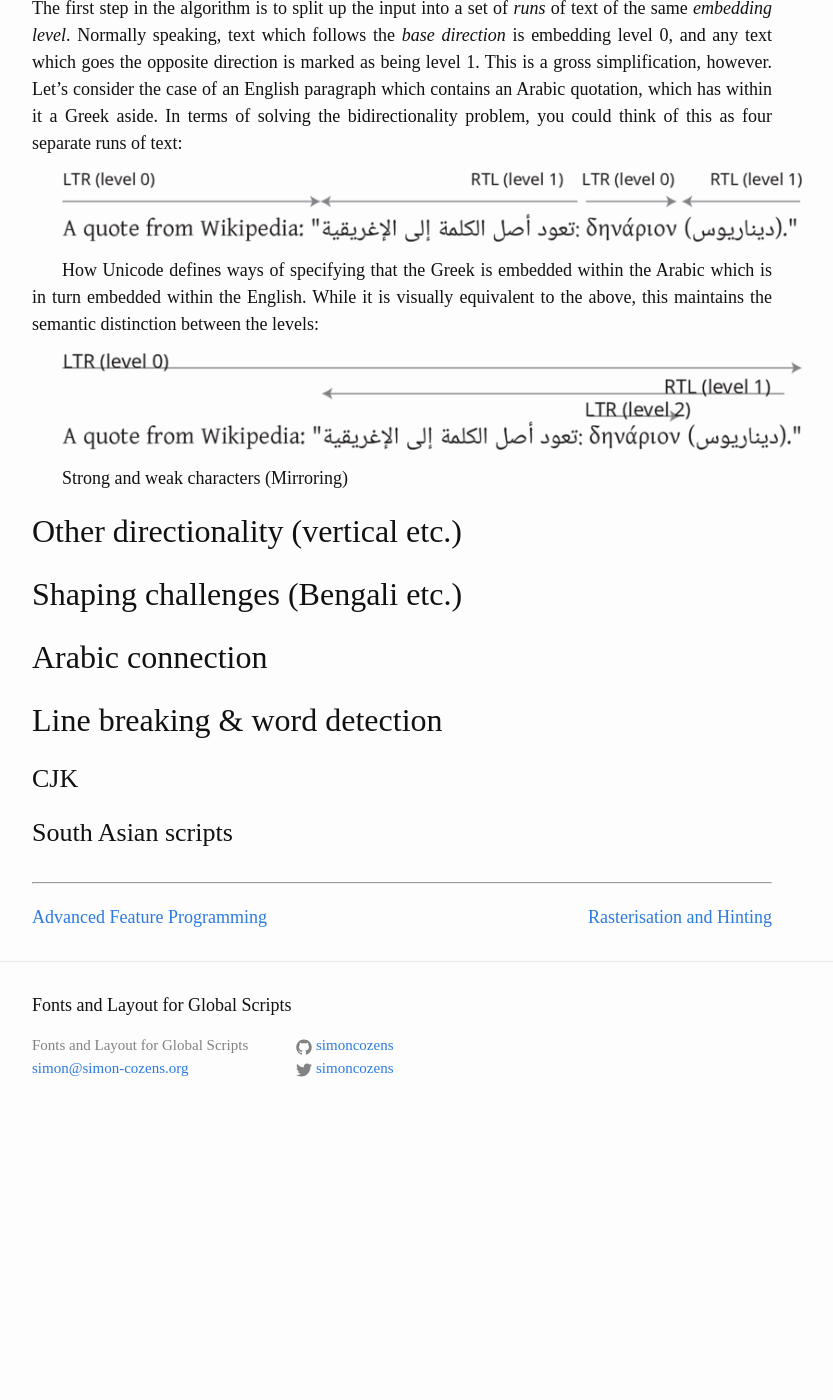
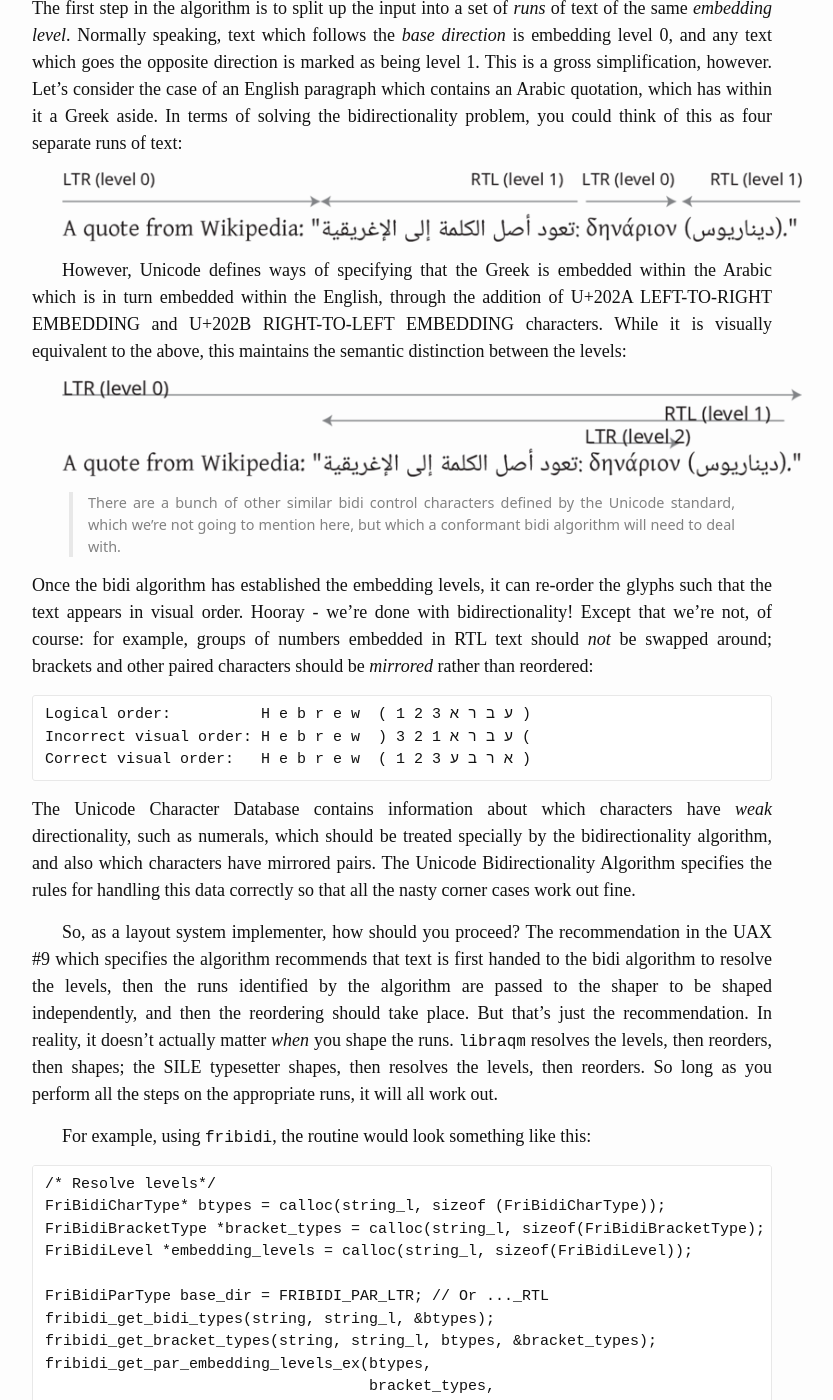
Before and after one commit to simoncozens/fonts-and-layout, a Jekyll site: the page built from layout.md, in a window 1280 px wide and 1400 px high, scrolled down 2867 px. Shown: the whole window, without its empty margins (238-1071 px from the left). Built offline with Jekyll 4.4.1, drawn with Linux system fonts in a browser that asks for light colours; before the commit the page ends 4006 px from its top, so only the background shows below that; some of the changed text lies outside the part shown.

Commit message:
Check in

```diff
--- a/layout.md
+++ b/layout.md
@@ -46,12 +46,41 @@ The first step in the algorithm is to split up the input into a set of *runs* of
 
 ![](layout/bidi-unembedded.png)
 
-How Unicode defines ways of specifying that the Greek is embedded within the Arabic which is in turn embedded within the English. While it is visually equivalent to the above, this maintains the semantic distinction between the levels:
+However, Unicode defines ways of specifying that the Greek is embedded within the Arabic which is in turn embedded within the English, through the addition of U+202A LEFT-TO-RIGHT EMBEDDING and U+202B RIGHT-TO-LEFT EMBEDDING characters. While it is visually equivalent to the above, this maintains the semantic distinction between the levels:
 
 ![](layout/bidi-embedding.png)
 
-Strong and weak characters
-(Mirroring)
+> There are a bunch of other similar bidi control characters defined by the Unicode standard, which we're not going to mention here, but which a conformant bidi algorithm will need to deal with.
+
+Once the bidi algorithm has established the embedding levels, it can re-order
+the glyphs such that the text appears in visual order. Hooray - we're done with bidirectionality! Except that we're not, of course: for example, groups of numbers embedded in RTL text should *not* be swapped around; brackets and other paired characters should be *mirrored* rather than reordered:
+
+    Logical order:          H e b r e w  ( 1 2 3 ע ב ר א )
+    Incorrect visual order: H e b r e w  ) 3 2 1 ע ב ר א (
+    Correct visual order:   H e b r e w  ( 1 2 3 א ר ב ע )
+
+The Unicode Character Database contains information about which characters have *weak* directionality, such as numerals, which should be treated specially by the bidirectionality algorithm, and also which characters have mirrored pairs. The Unicode Bidirectionality Algorithm specifies the rules for handling this data correctly so that all the nasty corner cases work out fine.
+
+So, as a layout system implementer, how should you proceed? The recommendation in the UAX #9 which specifies the algorithm recommends that text is first handed to the bidi algorithm to resolve the levels, then the runs identified by the algorithm are passed to the shaper to be shaped independently, and then the reordering should take place. But that's just the recommendation. In reality, it doesn't actually matter *when* you shape the runs. `libraqm` resolves the levels, then reorders, then shapes; the SILE typesetter shapes, then resolves the levels, then reorders. So long as you perform all the steps on the appropriate runs, it will all work out.
+
+For example, using `fribidi`, the routine would look something like this:
+
+    /* Resolve levels*/
+    FriBidiCharType* btypes = calloc(string_l, sizeof (FriBidiCharType));
+    FriBidiBracketType *bracket_types = calloc(string_l, sizeof(FriBidiBracketType);
+    FriBidiLevel *embedding_levels = calloc(string_l, sizeof(FriBidiLevel));
+
+    FriBidiParType base_dir = FRIBIDI_PAR_LTR; // Or ..._RTL
+    fribidi_get_bidi_types(string, string_l, &btypes);
+    fribidi_get_bracket_types(string, string_l, btypes, &bracket_types);
+    fribidi_get_par_embedding_levels_ex(btypes,
+                                        bracket_types,
+                                        string_l,
+                                        &base_dir,
+                                        &embedding_levels);
+
+        /* Shape each run */
+      for (size_t i = 0; i < run_count; i++)
 
 
 ## Other directionality (vertical etc.)
```
